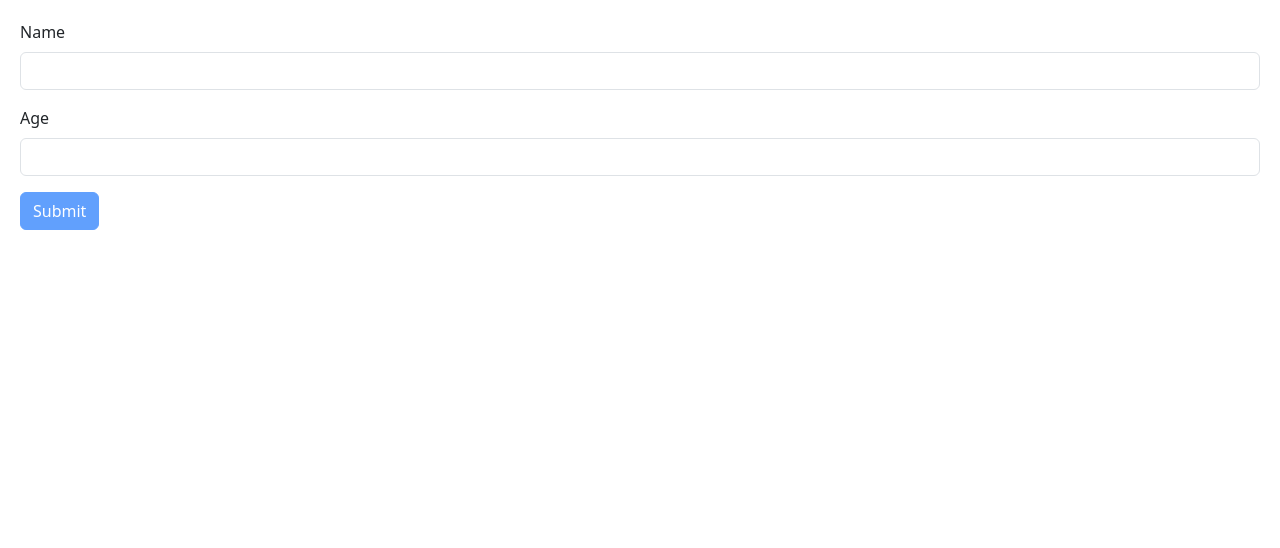
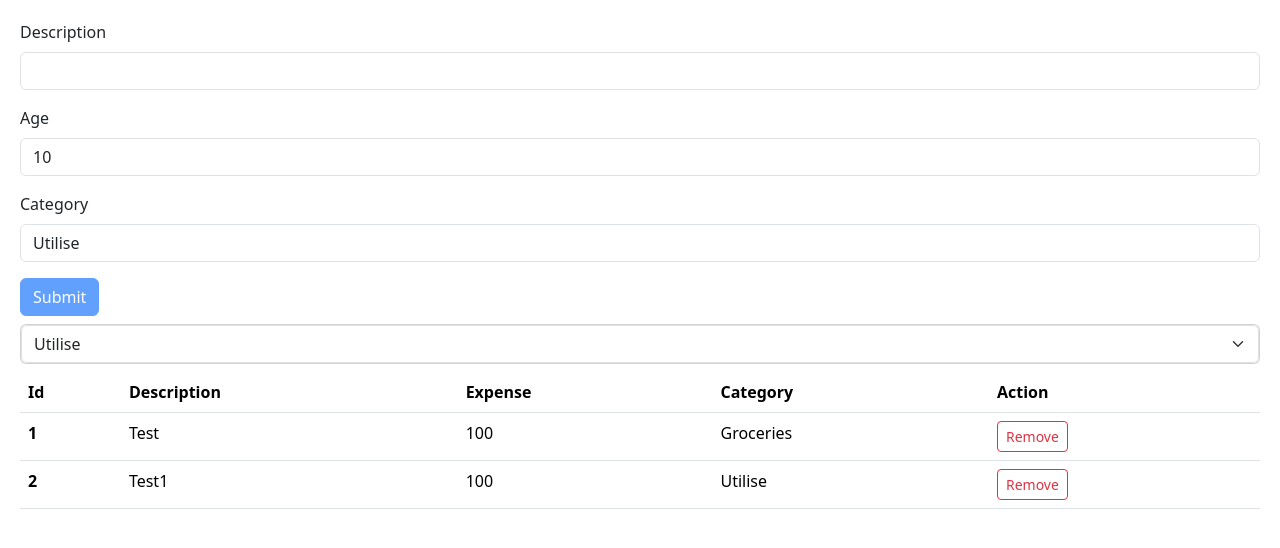
Before and after one commit to rath-samrith-webdev/react-lesson, a React (Vite) app: page / in a window 1280 px wide. Shown: the top 548 px of the page. Built offline with nearby package versions, Linux system fonts and the light colour scheme; the HTML template or start-up script is replaced by a standard one.

Commit message:
project/expense-tracker

```diff
--- a/src/App.tsx
+++ b/src/App.tsx
@@ -1,9 +1,46 @@
+import { useState } from "react";
 import Form from "./components/Form.tsx";
+import Table from "./components/Table.tsx";
+import Select from "./components/Select.tsx";
+function App() {
+  const [expense] = useState({
+    description: "",
+    price: 10,
+    category: "",
+  });
+  const [expenseList, setExpenseList] = useState([
+    {
+      description: "Test",
+      price: 100,
+      category: "Groceries",
+    },
+    {
+      description: "Test1",
+      price: 100,
+      category: "Utilise",
+    },
+  ]);
 
-function App() {
+  const remove = (id: string) => {
+    console.log(id);
+    console.log(expenseList.filter((item) => item.description !== id));
+
+    setExpenseList(expenseList.filter((item) => item.description !== id));
+  };
+  const submitForm = () => {
+    const nextList = [...expenseList, expense];
+    console.log(nextList);
+  };
+  const filterItem = (cate: string) => {
+    console.log(cate);
+  };
   return (
     <>
-      <Form />
+      <Form expense={expense} formSubmission={submitForm} />
+      <Select filter={filterItem} />
+      <div className="mt-2">
+        <Table items={expenseList} onDelete={remove} />
+      </div>
     </>
   );
 }
--- a/src/components/Form.tsx
+++ b/src/components/Form.tsx
@@ -1,44 +1,53 @@
-import { FieldValues, useForm } from "react-hook-form";
+import { useForm } from "react-hook-form";
 import { z } from "zod";
 import { zodResolver } from "@hookform/resolvers/zod";
+import { useState } from "react";
+type Expense = {
+  description: string;
+  price: number;
+  category: string;
+};
+interface ExpenseProps {
+  expense: Expense;
+  formSubmission: () => void;
+}
 
 const schema = z.object({
-  name: z
+  description: z
     .string()
     .min(3, { message: "Name must be at least 3 characters or greater." }),
-  age: z
+  expense: z
     .number({
       required_error: "Age is required",
       invalid_type_error: "Age must be a number",
     })
     .min(18, { message: "Age must be at least 18 or older" }),
+  category: z.string(),
 });
 
 type FormData = z.infer<typeof schema>;
-const Form = () => {
+const Form = ({ expense, formSubmission }: ExpenseProps) => {
+  const [item] = useState(expense);
   const {
     register,
     handleSubmit,
     formState: { errors, isValid },
   } = useForm<FormData>({ resolver: zodResolver(schema) });
-  const onSubmit = (data: FieldValues) => {
-    console.log(data);
-  };
-
   return (
-    <form onSubmit={handleSubmit(onSubmit)}>
+    <form onSubmit={handleSubmit(formSubmission)}>
       <div className="mb-3">
-        <label htmlFor="name" className="form-label">
-          Name
+        <label htmlFor="description" className="form-label">
+          Description
         </label>
         <input
-          {...register("name")}
-          id="name"
+          {...register("description")}
+          id="description"
           type="text"
+          value={item.description}
           className="form-control"
         />
-        {errors.name && (
-          <small className={"text-danger"}>{errors.name.message}</small>
+        {errors.description && (
+          <small className={"text-danger"}>{errors.description.message}</small>
         )}
       </div>
       <div className="mb-3">
@@ -46,14 +55,31 @@ const Form = () => {
           Age
         </label>
         <input
-                {...register("age", {valueAsNumber: true})}
-                id="age"
+          {...register("expense", { valueAsNumber: true })}
+          id="expense"
           type="number"
+          value={item.price}
           className="form-control"
         />
-            {errors.age && (
-                <small className={"text-danger"}>{errors.age.message}</small>
+        {errors.expense && (
+          <small className={"text-danger"}>{errors.expense.message}</small>
         )}
+      </div>
+      <div className="mb-3">
+        <label htmlFor="category" className="form-label">
+          Category
+        </label>
+        <select
+          {...register("category")}
+          id="category"
+          name="category"
+          value={item.category}
+          className="form-control"
+        >
+          <option value={"Utilise"}>Utilise</option>
+          <option value={"Groceries"}>Groceries</option>
+          <option value={"Utilise"}>Utilise</option>
+        </select>
       </div>
       <button disabled={!isValid} type="submit" className="btn btn-primary">
         Submit
--- /dev/null
+++ b/src/components/Select.tsx
@@ -0,0 +1,17 @@
+interface Props {
+  filter: (cat: string) => void;
+}
+const Select = ({ filter }: Props) => {
+  return (
+    <>
+      <div className="card mt-2">
+        <select onChange={() => filter("val")} className="form-select">
+          <option value={"Utilise"}>Utilise</option>
+          <option value={"Groceries"}>Groceries</option>
+          <option value={"Utilise"}>Utilise</option>
+        </select>
+      </div>
+    </>
+  );
+};
+export default Select;
--- /dev/null
+++ b/src/components/Table.tsx
@@ -0,0 +1,45 @@
+type Expense = {
+  description: string;
+  price: number;
+  category: string;
+};
+interface Props {
+  items: Array<Expense>;
+  onDelete: (id: string) => void;
+}
+const Table = ({ items, onDelete }: Props) => {
+  return (
+    <>
+      <table className="table">
+        <thead>
+          <tr>
+            <th scope="col">Id</th>
+            <th scope="col">Description</th>
+            <th scope="col">Expense</th>
+            <th scope="col">Category</th>
+            <th scope="col">Action</th>
+          </tr>
+        </thead>
+        <tbody>
+          {items.map(({ description, price, category }, index) => (
+            <tr key={index}>
+              <th scope="row">{index + 1}</th>
+              <td>{description}</td>
+              <td>{price}</td>
+              <td>{category}</td>
+              <td>
+                <button
+                  onClick={() => onDelete(description)}
+                  className="btn btn-sm btn-outline-danger"
+                >
+                  Remove
+                </button>
+              </td>
+            </tr>
+          ))}
+        </tbody>
+      </table>
+    </>
+  );
+};
+export default Table;
```
Lines whose indentation alone changed are shown as unchanged.
